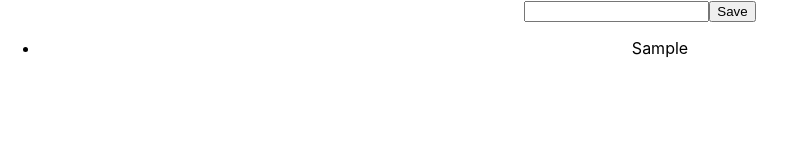
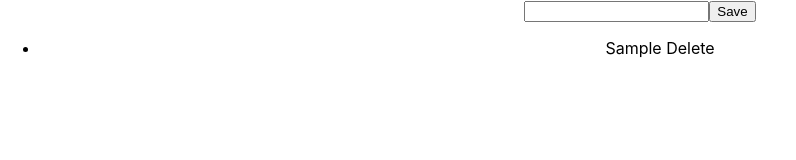
Before and after one commit to ozzkan-burak/redux-toolkit-practice, a React (Create React App) app: page / in a window 1280 px wide. Both pictures are taken after typing "Sample" into the empty fields and a click on the button "Save". Shown: the top 160 px of the page, without its empty margins (0-796 px from the left). Built offline with nearby package versions, Linux system fonts and the light colour scheme.

Commit message:
episode7

```diff
--- a/src/App.tsx
+++ b/src/App.tsx
@@ -1,11 +1,10 @@
 import React, { useState } from 'react';
-import { add } from "./features/todotSlice";
+import { add, remove } from "./features/todotSlice";
 import './App.css';
 import { useAppDispatch, useAppSelector } from './store';
 
 function App() {
   const todos = useAppSelector(state => state.todos)
-  console.log('TODOS:',todos)
   const [title, setTitle] = useState("")
 
   const dispatch = useAppDispatch();
@@ -15,12 +14,21 @@ function App() {
     setTitle("");
   }
 
+  const handleDelete = (id: string) => {
+    dispatch(remove(id))
+  }
+
   return (
     <div className="App">
       <input name="title" value={title} onChange={(e) => setTitle(e.currentTarget.value)} />
       <button onClick={onSave}>Save</button>
       <ul>
-        {todos.map((todo)=> (<li key={todo.id}>{todo.title}</li>))}
+        {todos.map((todo)=> (
+          <li>
+            <span key={todo.id}>{todo.title}</span>
+            <span onClick={() => handleDelete(todo.id)}> Delete</span>
+          </li>
+          ))}
 
       </ul>
     </div>
--- a/src/features/todotSlice.ts
+++ b/src/features/todotSlice.ts
@@ -16,9 +16,12 @@ const todoSlice = createSlice({
     add: (state: any, action: PayloadAction<string>) => {
       const newTodo = { id:v4(), title: action.payload, completed: false }
       state.push(newTodo)
+    },
+    remove: (state: any, action: PayloadAction<string>)=> {
+      return state.filter((todo: { id: string; }) => todo.id !== action.payload);
     }
   }
 });
 
 export default todoSlice.reducer;
-export const { add } = todoSlice.actions;
+export const { add, remove } = todoSlice.actions;
```
